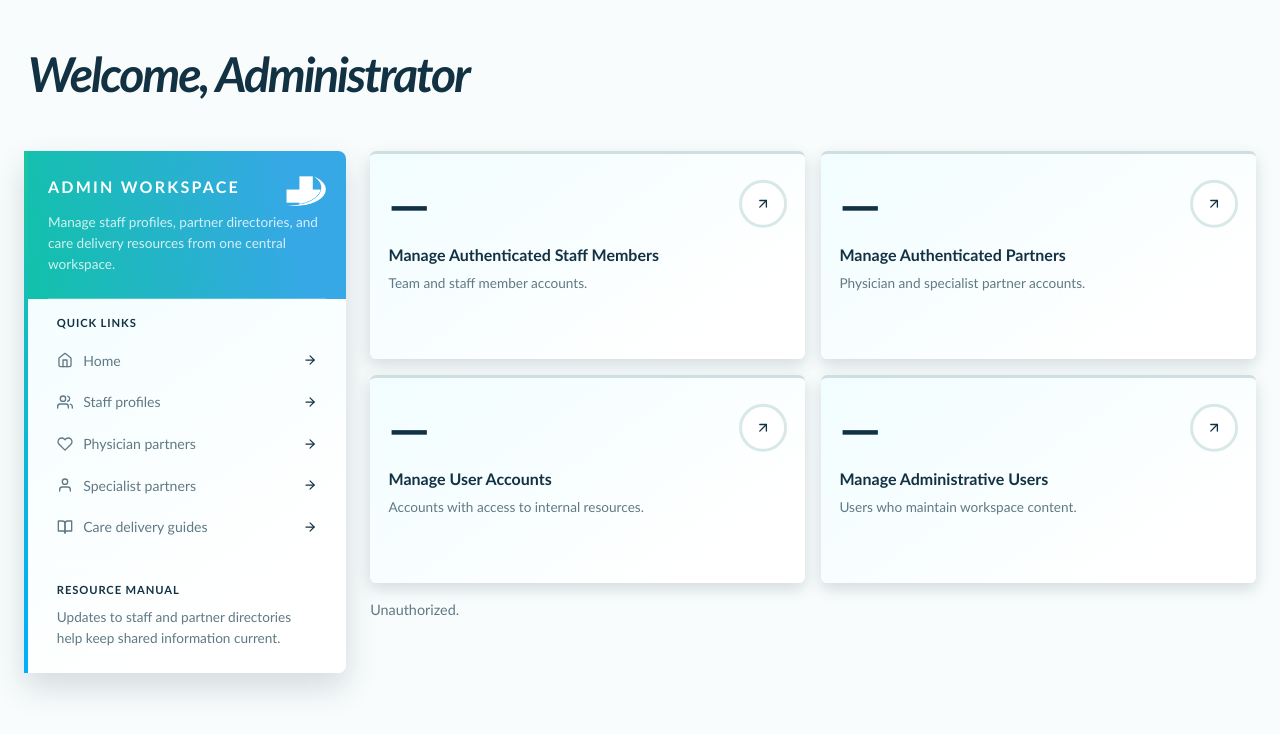
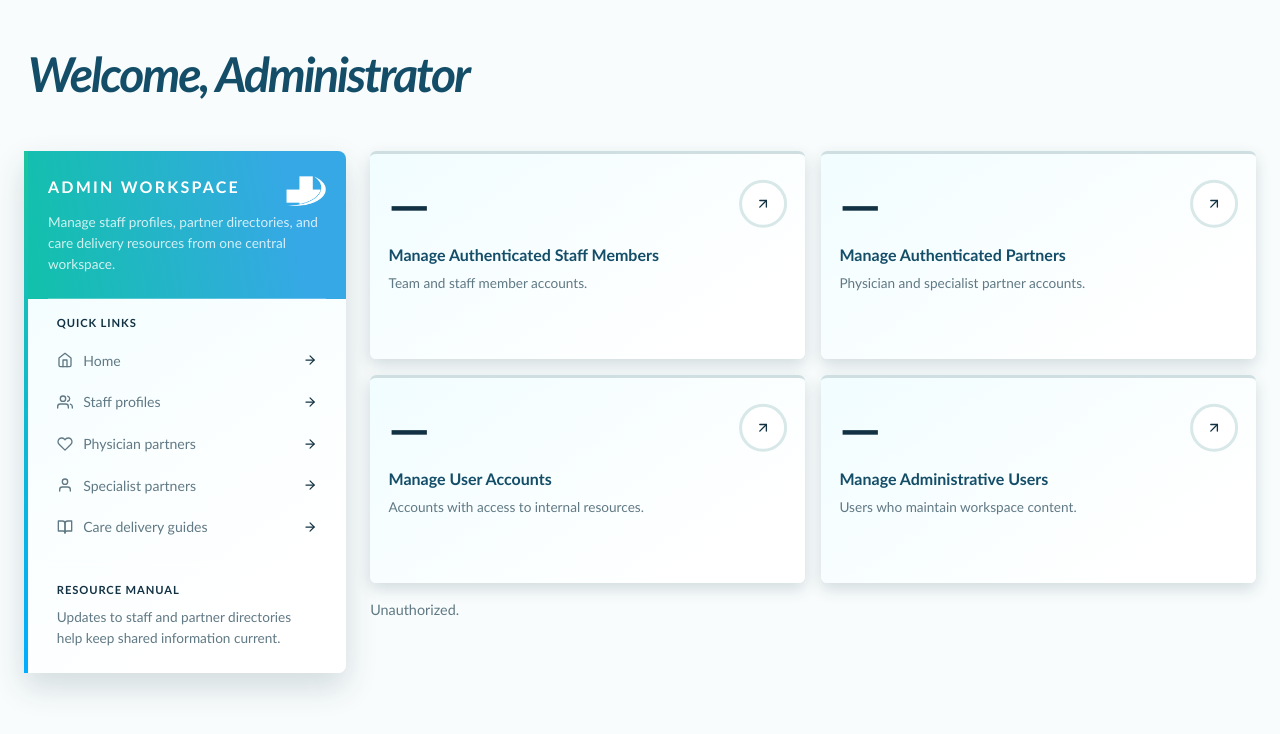
Before and after one commit to ZachScott123/Medicuro-resource-manual, a Next.js app: page /admin in a window 1280 px wide. Shown: the top 734 px of the page. Built offline with nearby package versions, Linux system fonts and the light colour scheme; no server answers.

Commit message:
Font Color Change - Changed some title fonts from the ink color to match a more well rounded theme.

```diff
--- a/app/globals.css
+++ b/app/globals.css
@@ -805,6 +805,7 @@ h3 {
 }
 
 .home-hero h1 {
+	color: #134d68;
 	max-width: 650px;
 	font-size: clamp(3.4rem, 6vw, 4.5rem);
 	margin-top: 0.5rem;
@@ -1716,7 +1717,7 @@ body:has(.admin-notes) {
 }
 
 .admin-page-heading h1 {
-	color: var(--ink);
+	color: #134d68;
 	font-size: clamp(2rem, 4vw, 3rem);
 	font-weight: 700;
 	font-style: italic;
@@ -2165,6 +2166,7 @@ body:has(.admin-notes) {
 }
 
 .admin-notes p {
+	color: #134d68;
 	font-size: 1rem;
 	font-weight: 700;
 	line-height: 1.35;
```
